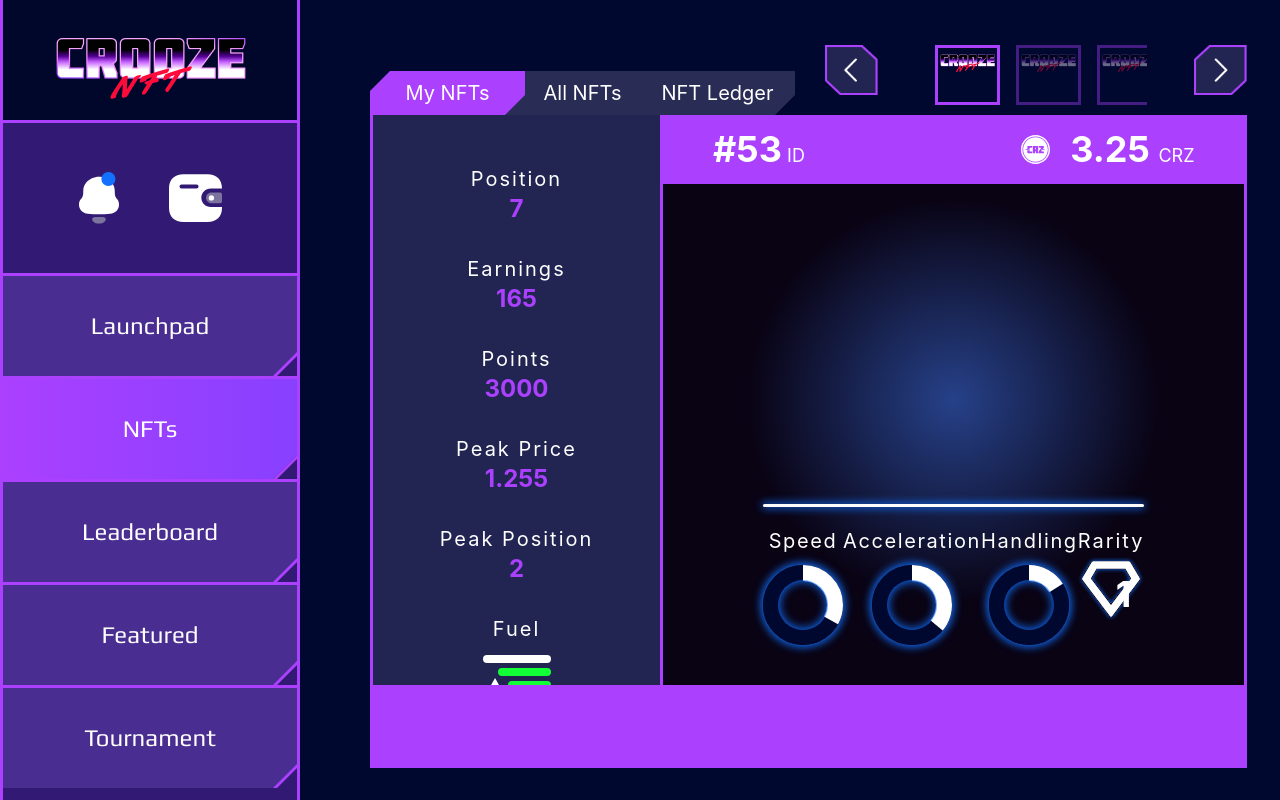
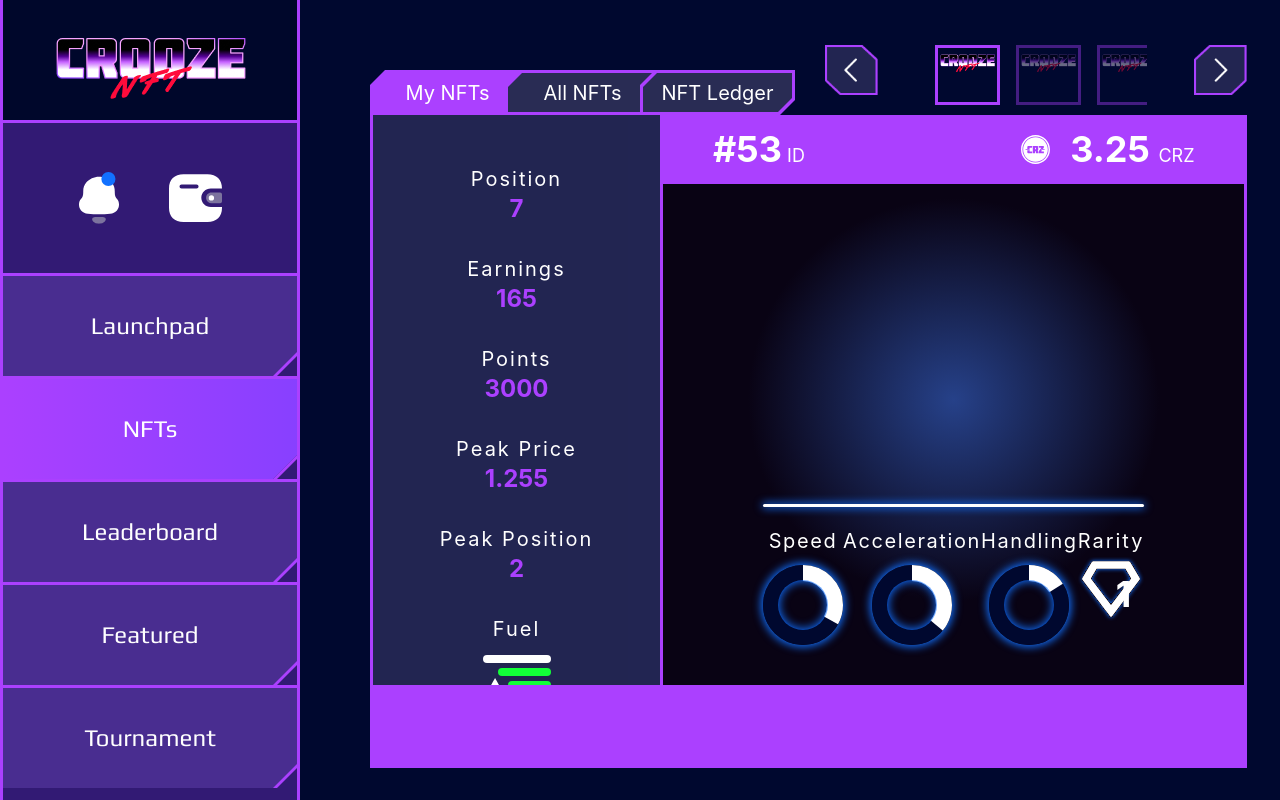
Before and after one commit to jusdy/NFT-leaderboard, a React (Create React App) app: page /nfts in a window 1280 px wide. Shown: the top 800 px of the page. Built offline with nearby package versions, Linux system fonts and the light colour scheme.

Commit message:
tab polygon border

```diff
--- a/src/components/Tabs/index.tsx
+++ b/src/components/Tabs/index.tsx
@@ -11,22 +11,28 @@
 
     return (
         <ul className="flex mr-[30px] text-center text-xl">
-            <li className={`${tabId === 1 ? 'text-white bg-theme z-30' : ' bg-[#292C54] z-0 hover:bg-theme transition-all'} py-2 w-[155px] -mr-[20px] cursor-pointer polyborder`}
+            <li className={`bg-theme relative py-2 w-[155px] h-[45px] -mr-[20px] cursor-pointer polyborder-s`}
                 onClick={() => {onTabClick(1);setTabId(1)}}
             >
-                My NFTs
+                <div className={`${tabId === 1 ? 'text-white bg-theme z-30' : ' bg-[#292C54] z-0 hover:bg-theme transition-all'} absolute flex items-center justify-center top-[3px] left-[3px] w-[149px] h-[calc(100%-6px)] polyborder-s2`}>
+                    My NFTs
+                </div>
             </li>
             <li
-                className={`${tabId === 2 ? 'text-white bg-theme z-20' : ' bg-[#292C54] z-0 hover:bg-theme transition-all'} py-2 w-[155px] -mr-[20px] cursor-pointer polyborder`}
+                className={`bg-theme relative py-2 w-[155px] -mr-[20px] cursor-pointer polyborder-s`}
                 onClick={() => {onTabClick(2);setTabId(2)}}
             >
-                All NFTs
+                <div className={`${tabId === 2 ? 'text-white bg-theme z-30' : ' bg-[#292C54] z-0 hover:bg-theme transition-all'} absolute flex items-center justify-center top-[3px] left-[3px] w-[149px] h-[calc(100%-6px)] polyborder-s2`}>
+                    All NFTs
+                </div>
             </li>
             <li
-                className={`${tabId === 3 ? 'text-white bg-theme z-10' : ' bg-[#292C54] z-0 hover:bg-theme transition-all'} py-2 w-[155px] cursor-pointer polyborder`}
+                className={`bg-theme relative py-2 w-[155px] cursor-pointer polyborder-s`}
                 onClick={() => {onTabClick(3);setTabId(3)}}
             >
-                NFT Ledger
+                <div className={`${tabId === 3 ? 'text-white bg-theme z-30' : ' bg-[#292C54] z-0 hover:bg-theme transition-all'} absolute flex items-center justify-center top-[3px] left-[3px] w-[149px] h-[calc(100%-6px)] polyborder-s2`}>
+                    NFT Ledger
+                </div>
             </li>
         </ul>
     )
--- a/src/index.css
+++ b/src/index.css
@@ -5,6 +5,14 @@
 
 .polyborder {
   clip-path: polygon(20px 0%, 100% 0%, 100% calc(100% - 20px), calc(100% - 20px) 100%, 0% 100%, 0% 20px);
+}
+
+.polyborder-s {
+  clip-path: polygon(15px 0%, 100% 0%, 100% calc(100% - 15px), calc(100% - 15px) 100%, 0% 100%, 0% 15px);
+}
+
+.polyborder-s2 {
+  clip-path: polygon(14px 0%, 100% 0%, 100% calc(100% - 14px), calc(100% - 14px) 100%, 0% 100%, 0% 14px);
 }
 
 .tabborder {
```
